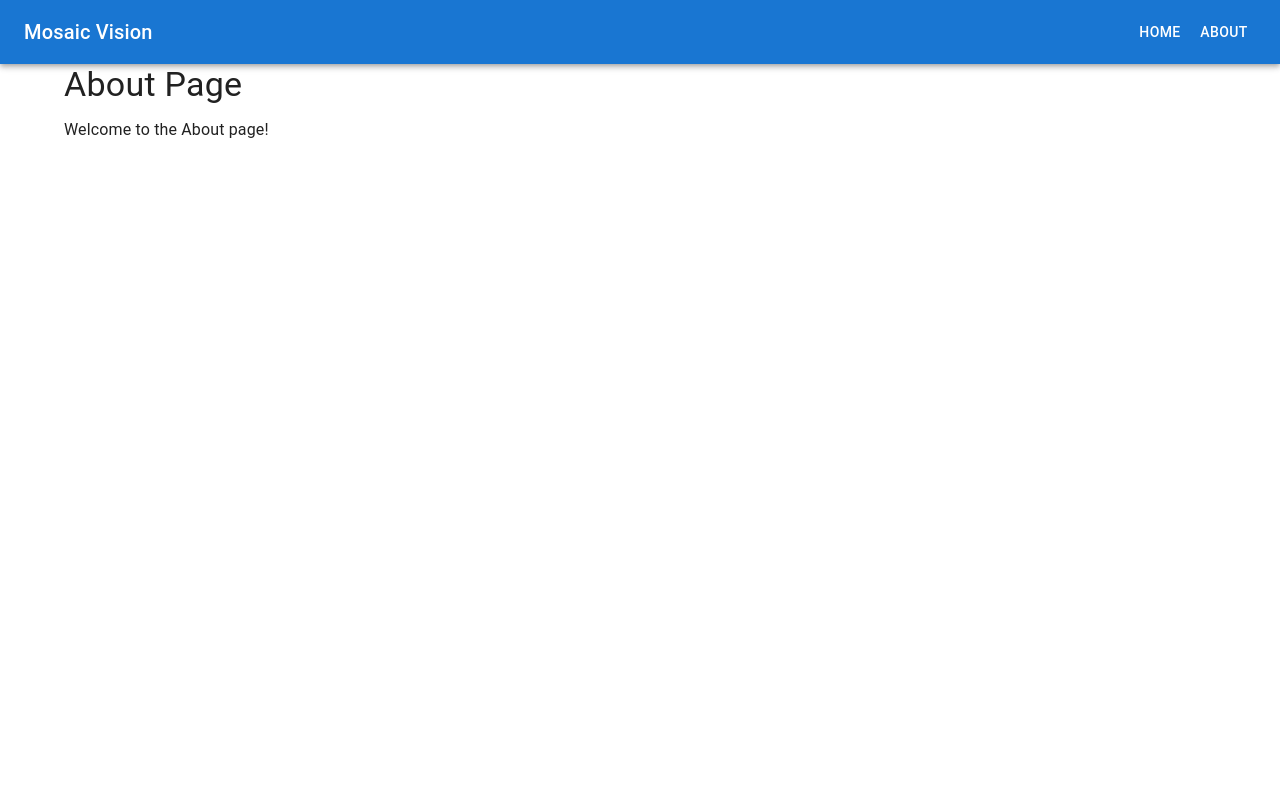
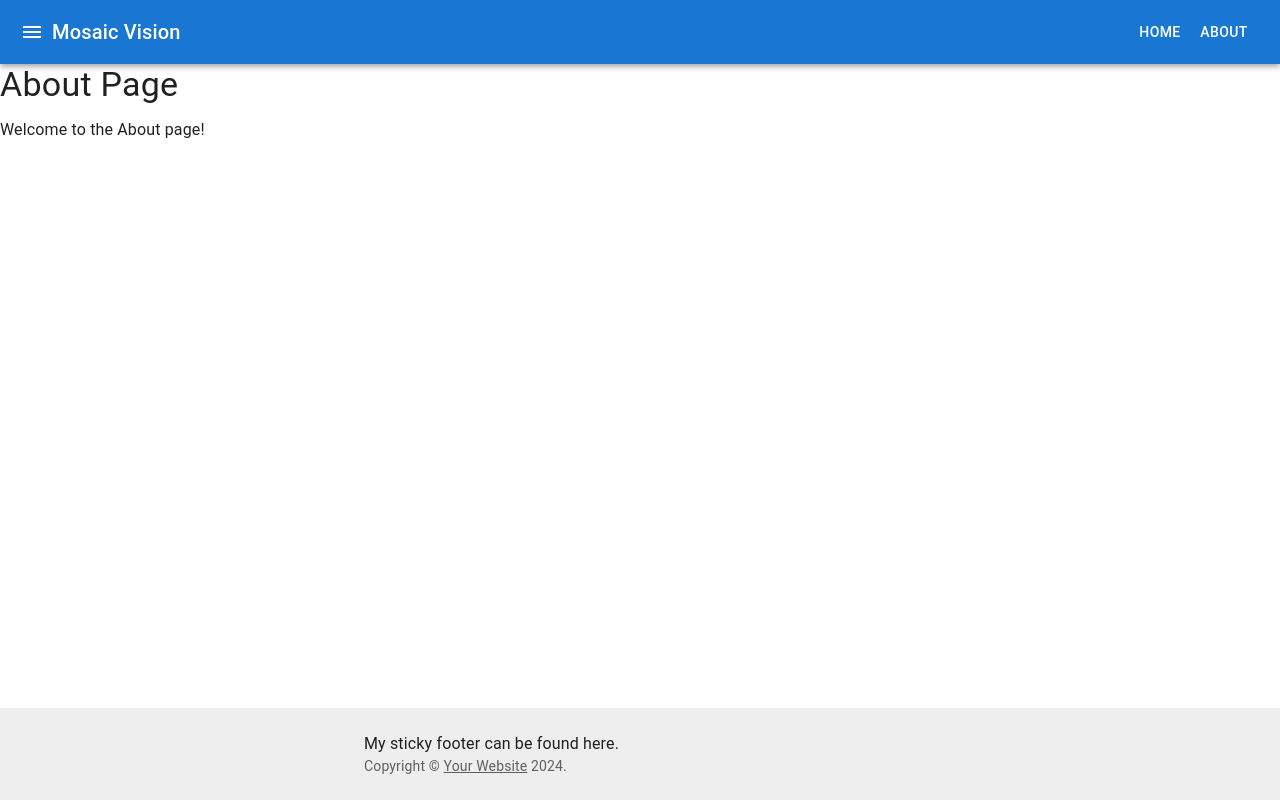
Before and after one commit to Zaimr49/Mosaic-Vision, a React (Create React App) app in the folder frontend/: page /about in a window 1280 px wide. Built offline with nearby package versions, Linux system fonts and the light colour scheme; no server answers.

Commit message:
Starting dev

```diff
--- a/frontend/src/App.tsx
+++ b/frontend/src/App.tsx
@@ -1,33 +1,24 @@
 import React from 'react';
-import { BrowserRouter as Router, Route, Routes, Link } from 'react-router-dom';
-import { AppBar, Toolbar, Typography, Container, Button } from '@mui/material';
+import { BrowserRouter as Router, Route, Routes } from 'react-router-dom';
+import { Box } from '@mui/material';
+import Navbar from './components/Navbar';
+import Footer from './components/Footer';
 import Home from './pages/Home';
 import About from './pages/About';
 
 const App: React.FC = () => {
   return (
     <Router>
-      <div className="App">
-        <AppBar position="static">
-          <Toolbar>
-            <Typography variant="h6" style={{ flexGrow: 1 }}>
-              Mosaic Vision
-            </Typography>
-            <Button color="inherit" component={Link} to="/">
-              Home
-            </Button>
-            <Button color="inherit" component={Link} to="/about">
-              About
-            </Button>
-          </Toolbar>
-        </AppBar>
-        <Container>
+      <Box display="flex" flexDirection="column" minHeight="100vh">
+        <Navbar />
+        <Box component="main" sx={{ flexGrow: 1 }}>
           <Routes>
             <Route path="/" element={<Home />} />
             <Route path="/about" element={<About />} />
           </Routes>
-        </Container>
-      </div>
+        </Box>
+        <Footer />
+      </Box>
     </Router>
   );
 };
--- /dev/null
+++ b/frontend/src/components/Footer.tsx
@@ -0,0 +1,24 @@
+import React from 'react';
+import { Container, Typography, Link, Box } from '@mui/material';
+
+const Footer: React.FC = () => {
+  return (
+    <Box component="footer" sx={{ py: 3, px: 2, mt: 'auto', backgroundColor: (theme) => theme.palette.grey[200] }}>
+      <Container maxWidth="sm">
+        <Typography variant="body1">
+          My sticky footer can be found here.
+        </Typography>
+        <Typography variant="body2" color="textSecondary">
+          {'Copyright © '}
+          <Link color="inherit" href="https://mui.com/">
+            Your Website
+          </Link>{' '}
+          {new Date().getFullYear()}
+          {'.'}
+        </Typography>
+      </Container>
+    </Box>
+  );
+};
+
+export default Footer;
--- /dev/null
+++ b/frontend/src/components/HeroSection.tsx
@@ -0,0 +1,36 @@
+import React from 'react';
+import { Container, Typography, Button, Box } from '@mui/material';
+
+const HeroSection: React.FC = () => {
+  return (
+    <Box
+      sx={{
+        display: 'flex',
+        flexDirection: 'column',
+        alignItems: 'center',
+        justifyContent: 'center',
+        height: '80vh', // Adjust the height as needed
+        backgroundImage: 'url(https://source.unsplash.com/random)',
+        backgroundSize: 'cover',
+        backgroundPosition: 'center',
+        color: '#fff',
+        textAlign: 'center',
+        padding: 4,
+      }}
+    >
+      <Container maxWidth="md">
+        <Typography variant="h2" component="h1" gutterBottom>
+          Welcome to Mosaic Vision
+        </Typography>
+        <Typography variant="h5" component="h2" gutterBottom>
+        Custom Packaging your customers will love
+        </Typography>
+        <Button variant="contained" color="primary" size="large" href="#learn-more">
+          Learn More
+        </Button>
+      </Container>
+    </Box>
+  );
+};
+
+export default HeroSection;
--- /dev/null
+++ b/frontend/src/components/Navbar.tsx
@@ -0,0 +1,31 @@
+import React from 'react';
+import AppBar from '@mui/material/AppBar';
+import Toolbar from '@mui/material/Toolbar';
+import Typography from '@mui/material/Typography';
+import Button from '@mui/material/Button';
+import IconButton from '@mui/material/IconButton';
+import MenuIcon from '@mui/icons-material/Menu';
+import { Link } from 'react-router-dom';
+
+const Navbar: React.FC = () => {
+  return (
+    <AppBar position="static">
+      <Toolbar>
+        <IconButton edge="start" color="inherit" aria-label="menu">
+          <MenuIcon />
+        </IconButton>
+        <Typography variant="h6" style={{ flexGrow: 1 }}>
+        Mosaic Vision
+        </Typography>
+        <Button color="inherit" component={Link} to="/">
+          Home
+        </Button>
+        <Button color="inherit" component={Link} to="/about">
+          About
+        </Button>
+      </Toolbar>
+    </AppBar>
+  );
+};
+
+export default Navbar;
--- a/frontend/src/pages/Home.tsx
+++ b/frontend/src/pages/Home.tsx
@@ -1,7 +1,8 @@
 import React, { useEffect, useState } from 'react';
-import { Typography, CircularProgress, Container } from '@mui/material';
+import { Typography, CircularProgress, Container, Box } from '@mui/material';
 import axios from 'axios';
-import {testAPI} from '../Constants';
+import { testAPI } from '../Constants';
+import HeroSection from '../components/HeroSection';
 
 const Home: React.FC = () => {
   const [message, setMessage] = useState<string>('');
@@ -24,10 +25,9 @@ const Home: React.FC = () => {
   }, []);
 
   return (
-    <Container>
-      <Typography variant="h4" gutterBottom>
-        Home Page
-      </Typography>
+    <>
+      <HeroSection />
+      <Container component="main" sx={{ mt: 8, mb: 2 }} maxWidth="sm">
         {loading ? (
           <CircularProgress />
         ) : error ? (
@@ -40,6 +40,7 @@ const Home: React.FC = () => {
           </Typography>
         )}
       </Container>
+    </>
   );
 };
 
```
Lines whose indentation alone changed are shown as unchanged.
